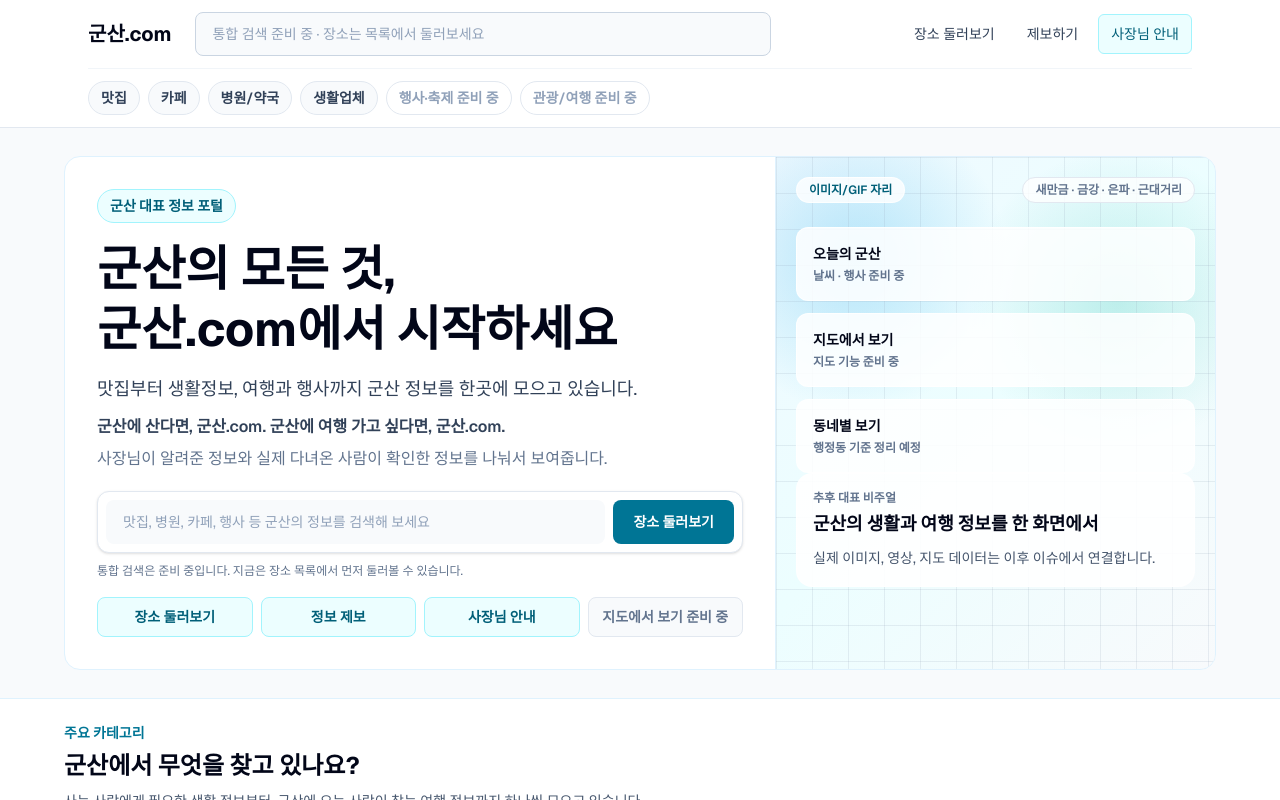
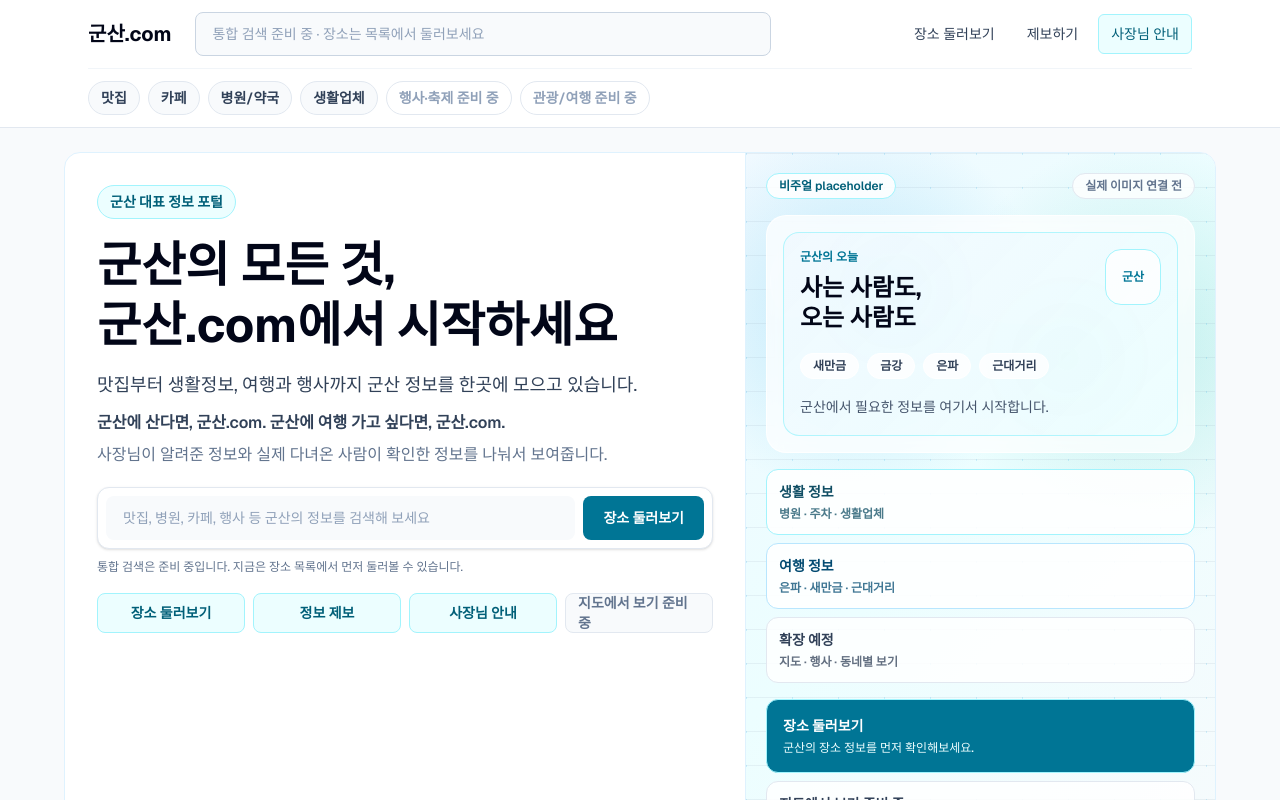
Before and after one commit to Aprasaks/gunsan-com, a Next.js app: page / in a window 1280 px wide. Shown: the top 800 px of the page. Built offline with nearby package versions, Linux system fonts and the light colour scheme.

Commit message:
히어로 비주얼 placeholder 개선 #47

```diff
--- a/components/SearchHero.tsx
+++ b/components/SearchHero.tsx
@@ -7,11 +7,31 @@ const quickLinks = [
   { label: "지도에서 보기 준비 중", active: false },
 ] as const;
 
+const visualKeywords = ["새만금", "금강", "은파", "근대거리"] as const;
+
+const visualCards = [
+  {
+    title: "생활 정보",
+    description: "병원 · 주차 · 생활업체",
+    tone: "border-cyan-200 bg-white/90 text-cyan-900",
+  },
+  {
+    title: "여행 정보",
+    description: "은파 · 새만금 · 근대거리",
+    tone: "border-sky-200 bg-white/90 text-sky-900",
+  },
+  {
+    title: "확장 예정",
+    description: "지도 · 행사 · 동네별 보기",
+    tone: "border-slate-200 bg-white/85 text-slate-700",
+  },
+] as const;
+
 export default function SearchHero() {
   return (
-    <section className="border-b border-sky-100 bg-slate-50 px-4 py-5 sm:px-6 lg:py-7">
+    <section className="border-b border-sky-100 bg-slate-50 px-4 py-5 sm:px-6 lg:py-6">
       <div className="mx-auto w-full max-w-6xl overflow-hidden rounded-2xl border border-sky-100 bg-white">
-        <div className="grid gap-0 lg:grid-cols-[minmax(0,1fr)_440px]">
+        <div className="grid gap-0 lg:grid-cols-[minmax(0,1fr)_470px]">
           <div className="min-w-0 p-5 sm:p-7 lg:p-8">
             <p className="inline-flex rounded-full border border-cyan-200 bg-cyan-50 px-3 py-1.5 text-sm font-semibold text-cyan-800">
               군산 대표 정보 포털
@@ -80,50 +100,99 @@ export default function SearchHero() {
             </div>
           </div>
 
-          <div className="relative min-h-80 overflow-hidden border-t border-sky-100 bg-sky-100 lg:border-l lg:border-t-0">
-            <div className="absolute inset-0 bg-[radial-gradient(circle_at_18%_20%,rgba(14,165,233,0.26),transparent_28%),radial-gradient(circle_at_78%_28%,rgba(20,184,166,0.22),transparent_30%),linear-gradient(135deg,#f0f9ff,#ecfeff_48%,#f8fafc)]" />
-            <div className="absolute inset-0 bg-[linear-gradient(90deg,rgba(148,163,184,0.18)_1px,transparent_1px),linear-gradient(180deg,rgba(148,163,184,0.18)_1px,transparent_1px)] bg-[size:36px_36px]" />
+          <div className="relative overflow-hidden border-t border-sky-100 bg-sky-50 lg:border-l lg:border-t-0">
+            <div className="absolute inset-0 bg-[radial-gradient(circle_at_24%_20%,rgba(14,165,233,0.22),transparent_26%),radial-gradient(circle_at_84%_24%,rgba(20,184,166,0.2),transparent_28%),linear-gradient(135deg,#f0f9ff,#ecfeff_45%,#f8fafc)]" />
+            <div className="absolute inset-0 bg-[linear-gradient(110deg,rgba(14,165,233,0.16)_0_1px,transparent_1px_46px),linear-gradient(180deg,rgba(148,163,184,0.14)_0_1px,transparent_1px_34px)] bg-[size:46px_34px]" />
+            <div className="absolute left-6 right-6 top-20 h-24 rounded-[999px] border border-white/70 bg-white/20" />
+            <div className="absolute bottom-16 left-10 right-10 h-20 rounded-[999px] border border-cyan-200/60 bg-cyan-100/20" />
 
-            <div className="relative flex min-h-80 flex-col justify-between p-5">
+            <div className="relative flex min-h-80 flex-col gap-4 p-4 sm:p-5 lg:min-h-[430px]">
               <div className="flex flex-wrap items-center justify-between gap-2">
-                <span className="rounded-full border border-white/80 bg-white/80 px-3 py-1 text-xs font-semibold text-cyan-800">
-                  이미지/GIF 자리
+                <span className="rounded-full border border-cyan-200 bg-white/85 px-3 py-1 text-xs font-semibold text-cyan-800">
+                  비주얼 placeholder
                 </span>
                 <span className="rounded-full border border-slate-200 bg-white/80 px-3 py-1 text-xs font-semibold text-slate-500">
-                  새만금 · 금강 · 은파 · 근대거리
+                  실제 이미지 연결 전
                 </span>
               </div>
 
-              <div className="mt-6 grid gap-3">
-                {[
-                  ["오늘의 군산", "날씨 · 행사 준비 중"],
-                  ["지도에서 보기", "지도 기능 준비 중"],
-                  ["동네별 보기", "행정동 기준 정리 예정"],
-                ].map(([title, description]) => (
+              <div className="rounded-[1.25rem] border border-white/80 bg-white/75 p-4 backdrop-blur">
+                <div className="flex min-h-40 flex-col justify-between rounded-2xl border border-cyan-200/80 bg-[linear-gradient(135deg,rgba(240,249,255,0.92),rgba(236,254,255,0.88)),radial-gradient(circle_at_28%_28%,rgba(14,165,233,0.18),transparent_28%),radial-gradient(circle_at_72%_62%,rgba(20,184,166,0.14),transparent_30%)] p-4">
+                  <div className="flex items-start justify-between gap-3">
+                    <div>
+                      <p className="text-xs font-semibold text-cyan-700">
+                        군산의 오늘
+                      </p>
+                      <p className="mt-2 text-2xl font-bold leading-tight text-slate-950">
+                        사는 사람도,
+                        <br />
+                        오는 사람도
+                      </p>
+                    </div>
+                    <div className="grid h-14 w-14 place-items-center rounded-2xl border border-cyan-200 bg-white/80 text-xs font-bold text-cyan-700">
+                      군산
+                    </div>
+                  </div>
+
+                  <div className="mt-5 flex flex-wrap gap-2">
+                    {visualKeywords.map((keyword) => (
+                      <span
+                        key={keyword}
+                        className="rounded-full border border-white bg-white/80 px-3 py-1 text-xs font-semibold text-slate-700"
+                      >
+                        {keyword}
+                      </span>
+                    ))}
+                  </div>
+
+                  <p className="mt-4 text-sm leading-6 text-slate-600">
+                    군산에서 필요한 정보를 여기서 시작합니다.
+                  </p>
+                </div>
+              </div>
+
+              <div className="grid grid-cols-1 gap-2 sm:grid-cols-3 lg:grid-cols-1">
+                {visualCards.map((card) => (
                   <div
-                    key={title}
-                    className="rounded-xl border border-white/80 bg-white/85 p-4"
+                    key={card.title}
+                    className={`rounded-xl border p-3 ${card.tone}`}
                   >
-                    <p className="text-sm font-bold text-slate-950">
-                      {title}
-                    </p>
-                    <p className="mt-1 text-xs font-semibold text-slate-500">
-                      {description}
+                    <p className="text-sm font-bold">{card.title}</p>
+                    <p className="mt-1 text-xs font-semibold opacity-75">
+                      {card.description}
                     </p>
                   </div>
                 ))}
               </div>
 
-              <div className="rounded-2xl border border-white/80 bg-white/90 p-4">
-                <p className="text-xs font-semibold text-slate-500">
-                  추후 대표 비주얼
-                </p>
-                <p className="mt-1 text-lg font-bold text-slate-950">
-                  군산의 생활과 여행 정보를 한 화면에서
-                </p>
-                <p className="mt-2 text-sm leading-6 text-slate-600">
-                  실제 이미지, 영상, 지도 데이터는 이후 이슈에서 연결합니다.
-                </p>
+              <div className="mt-auto grid gap-2">
+                <Link
+                  href="/places"
+                  className="rounded-xl border border-cyan-200 bg-cyan-700 p-4 text-white transition hover:bg-cyan-800"
+                >
+                  <p className="text-sm font-bold">장소 둘러보기</p>
+                  <p className="mt-1 text-xs font-medium text-cyan-50">
+                    군산의 장소 정보를 먼저 확인해보세요.
+                  </p>
+                </Link>
+                <div className="grid grid-cols-1 gap-2 sm:grid-cols-2 lg:grid-cols-1">
+                  <span className="rounded-xl border border-slate-200 bg-white/85 p-3">
+                    <span className="block text-sm font-bold text-slate-700">
+                      지도에서 보기 준비 중
+                    </span>
+                    <span className="mt-1 block text-xs font-medium leading-5 text-slate-500">
+                      군산 장소를 지도에서 볼 수 있도록 준비하고 있습니다.
+                    </span>
+                  </span>
+                  <span className="rounded-xl border border-slate-200 bg-white/85 p-3">
+                    <span className="block text-sm font-bold text-slate-700">
+                      행사 정보 준비 중
+                    </span>
+                    <span className="mt-1 block text-xs font-medium leading-5 text-slate-500">
+                      군산 행사와 축제 정보를 정리할 예정입니다.
+                    </span>
+                  </span>
+                </div>
               </div>
             </div>
           </div>
```
